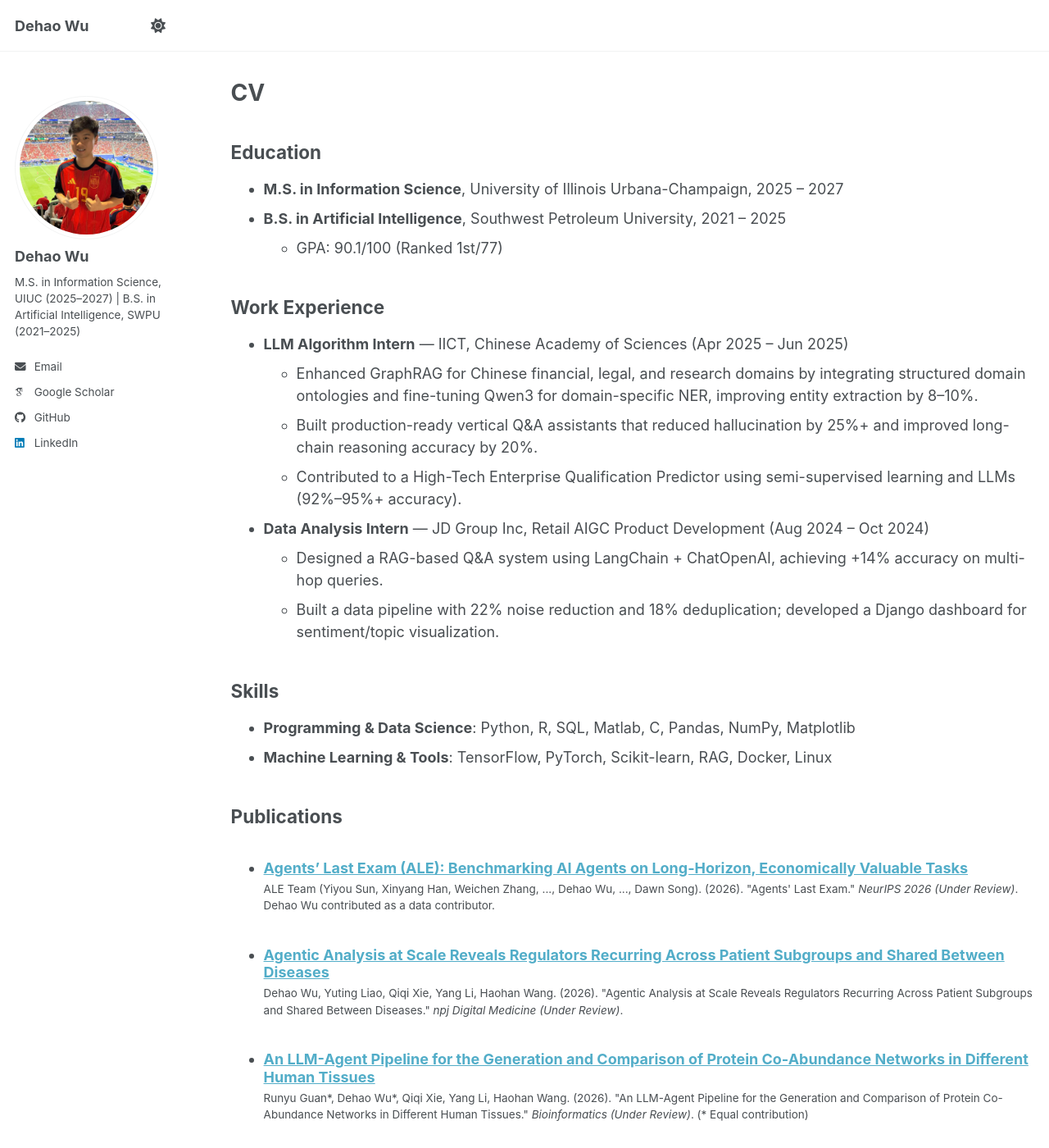
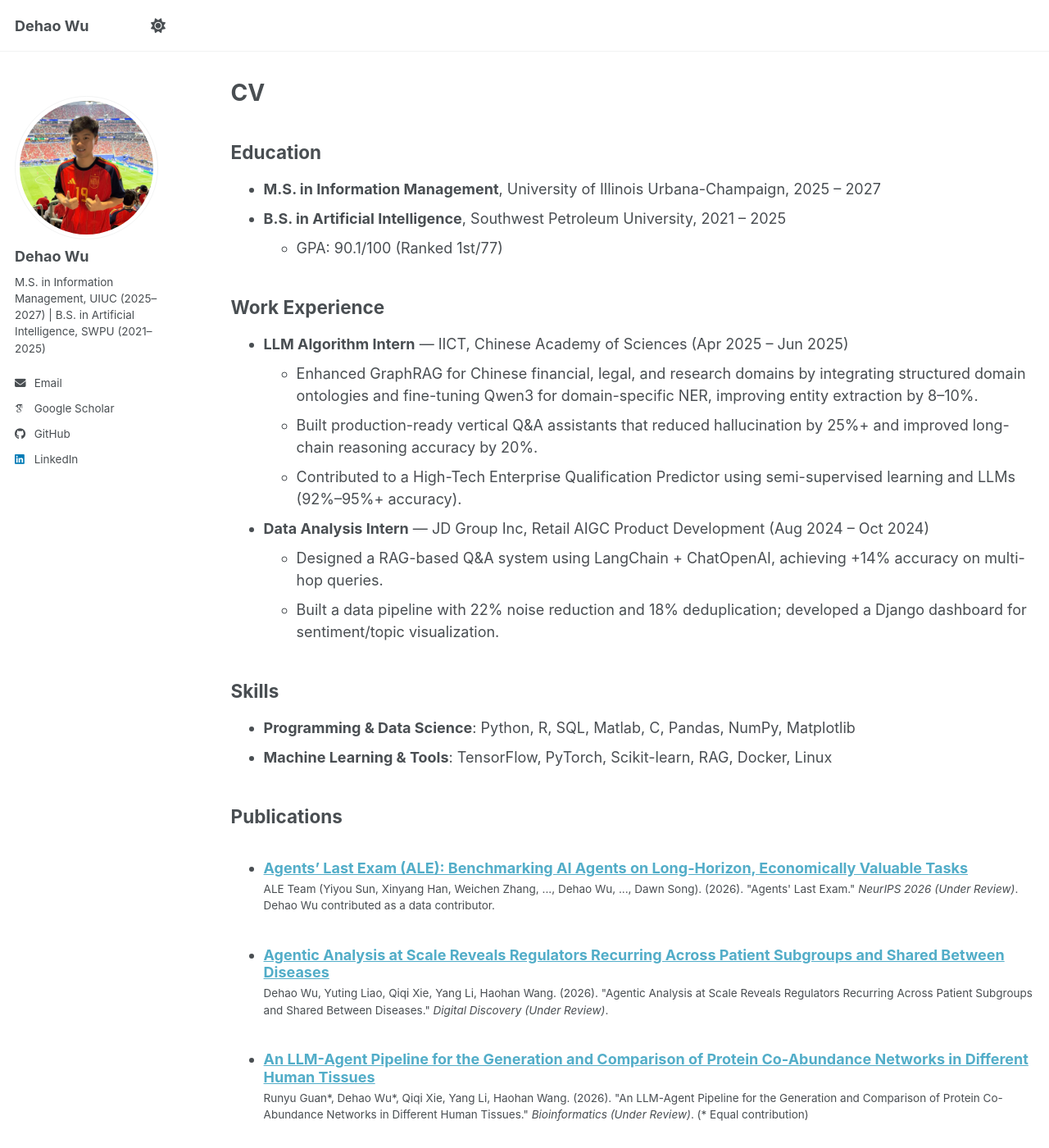
Before and after one commit to jacob20030316-crypto/jacob20030316-crypto.github.io, a Jekyll site: the page built from _pages/cv.md, in a window 1280 px wide and 1400 px high. Shown: the whole window at 82% size. Built offline with Jekyll 4.4.1, drawn with Linux system fonts in a browser that asks for light colours; some web fonts are replaced; a script bundle is joined from its source files by our own code; library files that are not in the unit come from our copies.

Commit message:
Update major to Information Management and venue to Digital Discovery
Co-Authored-By: Claude Opus 5 (1M context) <noreply@anthropic.com>

```diff
--- a/_config.yml
+++ b/_config.yml
@@ -25,7 +25,7 @@ author:
   avatar           : "profile.jpg"
   name             : "Dehao Wu"
   pronouns         : # example: "she/her"
-  bio              : "M.S. in Information Science, UIUC (2025–2027) | B.S. in Artificial Intelligence, SWPU (2021–2025)"
+  bio              : "M.S. in Information Management, UIUC (2025–2027) | B.S. in Artificial Intelligence, SWPU (2021–2025)"
   location         : #
   employer         : #
   uri              : # URL
--- a/_pages/cv.md
+++ b/_pages/cv.md
@@ -11,7 +11,7 @@ redirect_from:
 
 ## Education
 
-* **M.S. in Information Science**, University of Illinois Urbana-Champaign, 2025 – 2027
+* **M.S. in Information Management**, University of Illinois Urbana-Champaign, 2025 – 2027
 * **B.S. in Artificial Intelligence**, Southwest Petroleum University, 2021 – 2025
   * GPA: 90.1/100 (Ranked 1st/77)
 
--- a/_publications/2026-04-01-agentic-grn-cross-disease.md
+++ b/_publications/2026-04-01-agentic-grn-cross-disease.md
@@ -5,8 +5,8 @@ category: manuscripts
 permalink: /publication/2026-04-01-agentic-grn-cross-disease
 excerpt: 'An LLM-agent framework that builds a network of gene regulatory networks at patient-subgroup resolution, comparing 212,469 network pairs across 132 diseases to recover shared regulatory programmes.'
 date: 2026-04-01
-venue: 'npj Digital Medicine (Under Review)'
-citation: 'Dehao Wu, Yuting Liao, Qiqi Xie, Yang Li, Haohan Wang. (2026). &quot;Agentic Analysis at Scale Reveals Regulators Recurring Across Patient Subgroups and Shared Between Diseases.&quot; <i>npj Digital Medicine (Under Review)</i>.'
+venue: 'Digital Discovery (Under Review)'
+citation: 'Dehao Wu, Yuting Liao, Qiqi Xie, Yang Li, Haohan Wang. (2026). &quot;Agentic Analysis at Scale Reveals Regulators Recurring Across Patient Subgroups and Shared Between Diseases.&quot; <i>Digital Discovery (Under Review)</i>.'
 ---
 
 Diseases that look unrelated in the clinic can share molecular programmes, but a mechanism visible only within patient subgroups is buried when cohorts are analysed whole. We present an LLM-agent framework that constructs a network of gene regulatory networks at patient-subgroup resolution: agents admit each public cohort and resolve the clinical characteristics it records into comparable strata, a regulatory network is estimated on every patient group, and two networks are joined by the agreement of their edge weightings.
```
Also changed, not shown: _pages/about.md (+2 -2 lines).
